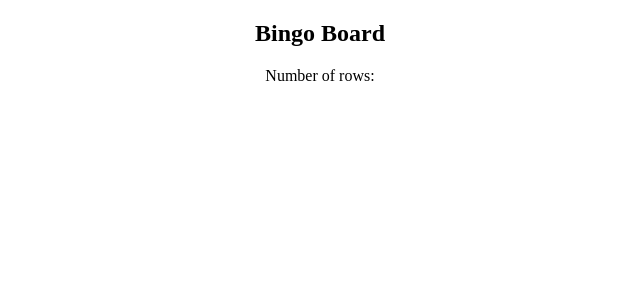
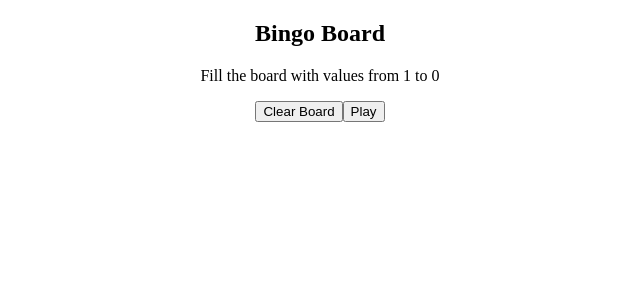
Before and after one commit to Praneeth003/bingo, a React (Create React App) app: page /play in a window 1280 px wide. Both pictures are taken after a click on the button "Fill Board". Shown: the top 300 px of the page, without its empty margins (320-960 px from the left). Built offline with nearby package versions, Linux system fonts and the light colour scheme; the HTML template or start-up script is replaced by a standard one.

Commit message:
input validations

```diff
--- a/src/components/BingoBoard.tsx
+++ b/src/components/BingoBoard.tsx
@@ -8,17 +8,33 @@ const BingoBoard: React.FC<BingoBoardProps> = ({ rows }) => {
     const totalCells  = rows ? rows * rows : 0;
     const [cellValues, setCellValues] = React.useState<string[]>(Array(totalCells).fill(""));
 
-    function handleInputChange(index: number, value: any): void {
-        console.log(index, value);
+    const handleInputChange = (index: number, value: string) => (event: React.ChangeEvent<HTMLInputElement>) => {
         const newCellValues = [...cellValues];
-        newCellValues[index] = value;
+        newCellValues[index] = event.target.value;
         setCellValues(newCellValues);
     }
 
+    const onSubmit = () => {
+        console.log(cellValues);
+        // if the cellValues is not filled completely, alert the user
+        if (cellValues.includes("")){
+            alert("Please fill all the cells");
+        }
+        // if the cellValues has repetitions, alert the user
+        else if (new Set(cellValues).size !== cellValues.length){
+            alert("Please fill unique values");
+        }
+        // if the cellValues contains values less than 1 or greater than rows*rows, alert the user
+        else if (cellValues.some((value) => Number(value) < 1 || Number(value) > totalCells)){
+            alert(`Please fill values between 1 and ${totalCells}`);
+        }
+    }
+
+
     return (
-        <div>
+        <>
             <h2>Bingo Board</h2>
-            <p>Number of rows: {rows}</p>
+            <p>Fill the board with values from 1 to {totalCells}</p>
             <div className="grid-container" style = {{gridTemplateColumns: `repeat(${rows}, 0fr)`}}>
                 {cellValues.map((cellValue, index) => (
                     <input
@@ -26,11 +42,17 @@ const BingoBoard: React.FC<BingoBoardProps> = ({ rows }) => {
                     className="grid-item"
                     type="text"
                     value={cellValue}
-                    onChange={(event) => handleInputChange(index, event.target.value)}
+                    onChange = {handleInputChange(index, cellValue)}
                     />
                 ))}
-        </div>
-        </div>
+            </div>
+
+            <button onClick={() => setCellValues(Array(totalCells).fill(""))}>Clear Board</button>
+
+            <button onClick={onSubmit}>
+                Play
+            </button>
+        </>
     );
 }
 
```
